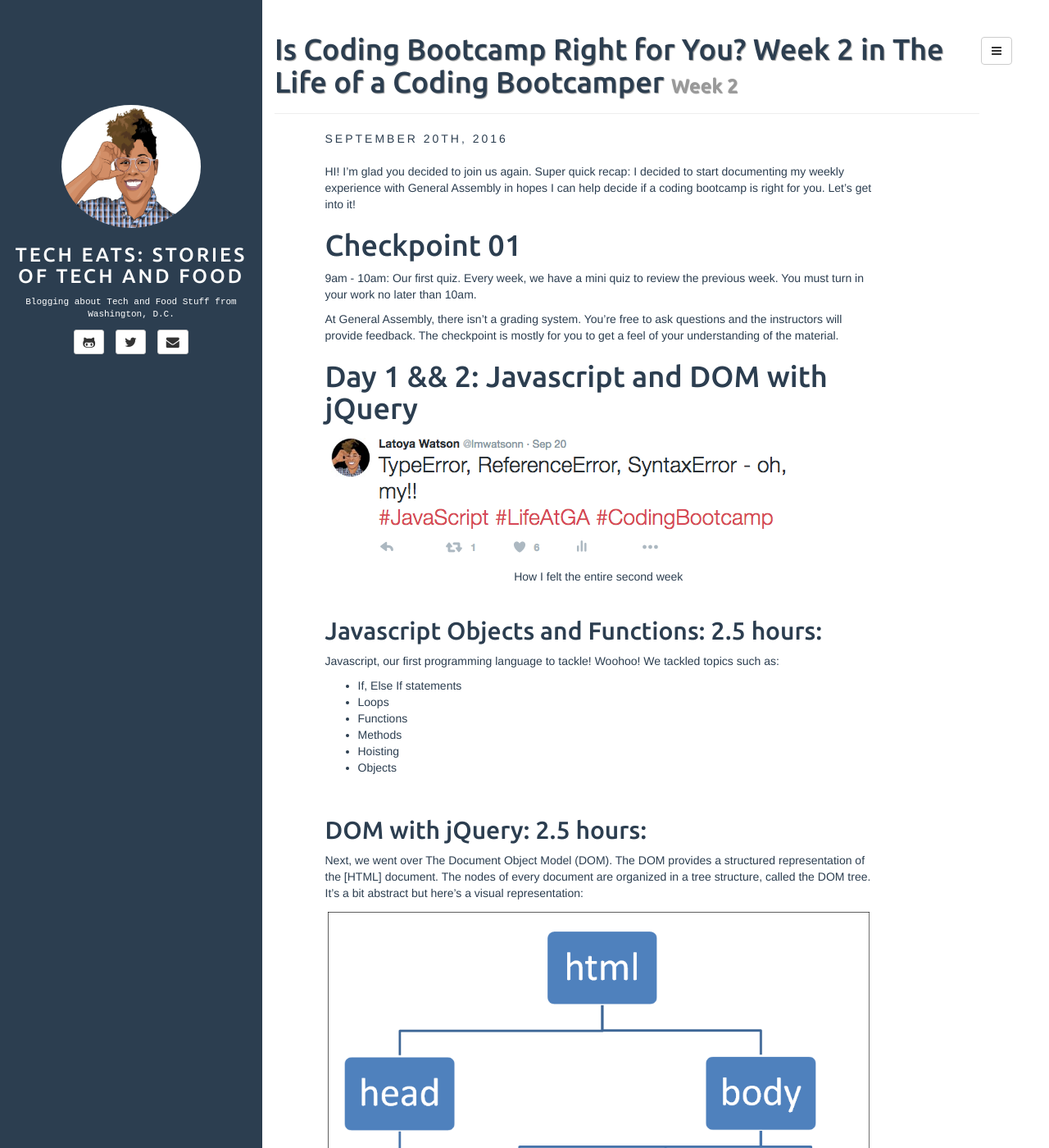
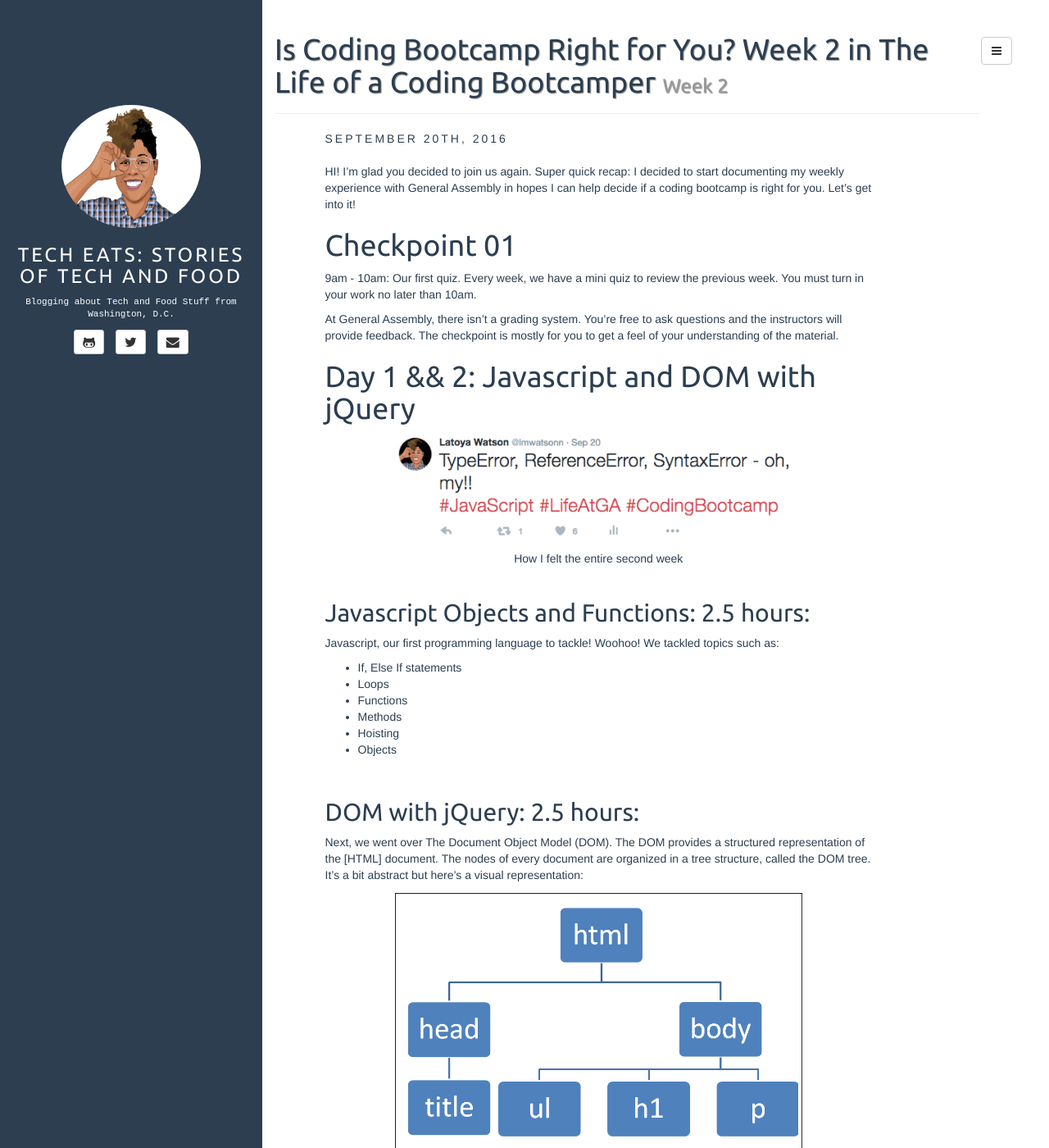
Before and after one commit to LWatsonlm/Bootcamp, a Jekyll site: the page built from _posts/2016-09-20-week2.md, in a window 1280 px wide and 1400 px high. Shown: the whole window at 82% size. Built offline with Jekyll 4.4.1, drawn with Linux system fonts in a browser that asks for light colours; our own code applies the rules of GitHub Pages for plain Markdown files; comment, search, counter and statistics services are not loaded.

Commit message:
css center all pictures in posts

```diff
--- a/assets/css/style.css
+++ b/assets/css/style.css
@@ -1,4 +1,4 @@
-@import url(http://fonts.googleapis.com/css?family=Ubuntu:500&subset=latin,latin-ext);
+@import url('https://fonts.googleapis.com/css?family=Ubuntu');
 
 body{
 	color: #2c3e50;
@@ -123,7 +123,12 @@ article {
 
 article.home div a, article.home pre a { color: #2c3e50; }
 article.home div a:hover, article.home pre a:hover { color: #2c3e50; text-decoration: none; }
-article img { max-width: 100%; }
+article img {
+	max-width: 75%;
+	display: block;
+	margin-left: auto;
+	margin-right: auto
+ }
 
 h1,h2,h3,h4,h5,h6 { font-family: 'Ubuntu', sans-serif; }
 article.home h1,
```
Also changed, not shown: 13 other files.
